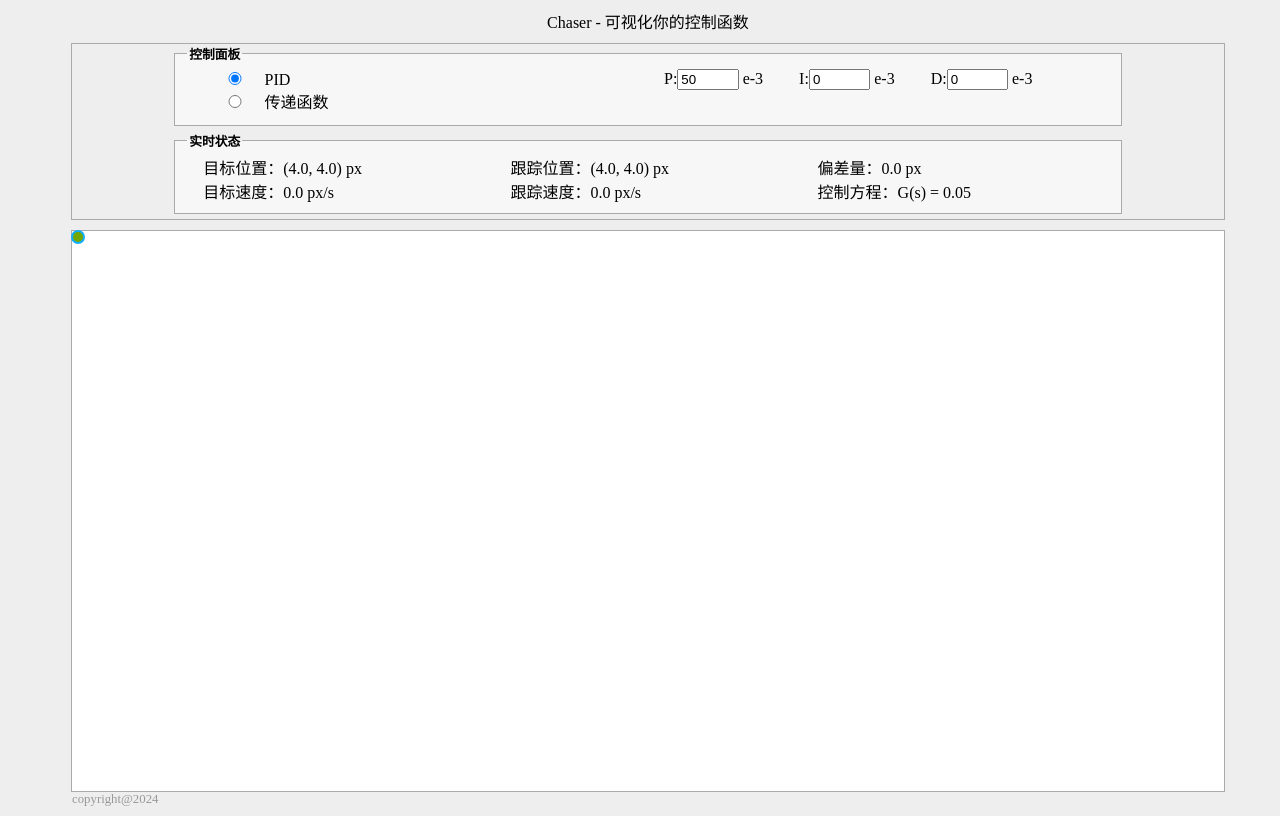
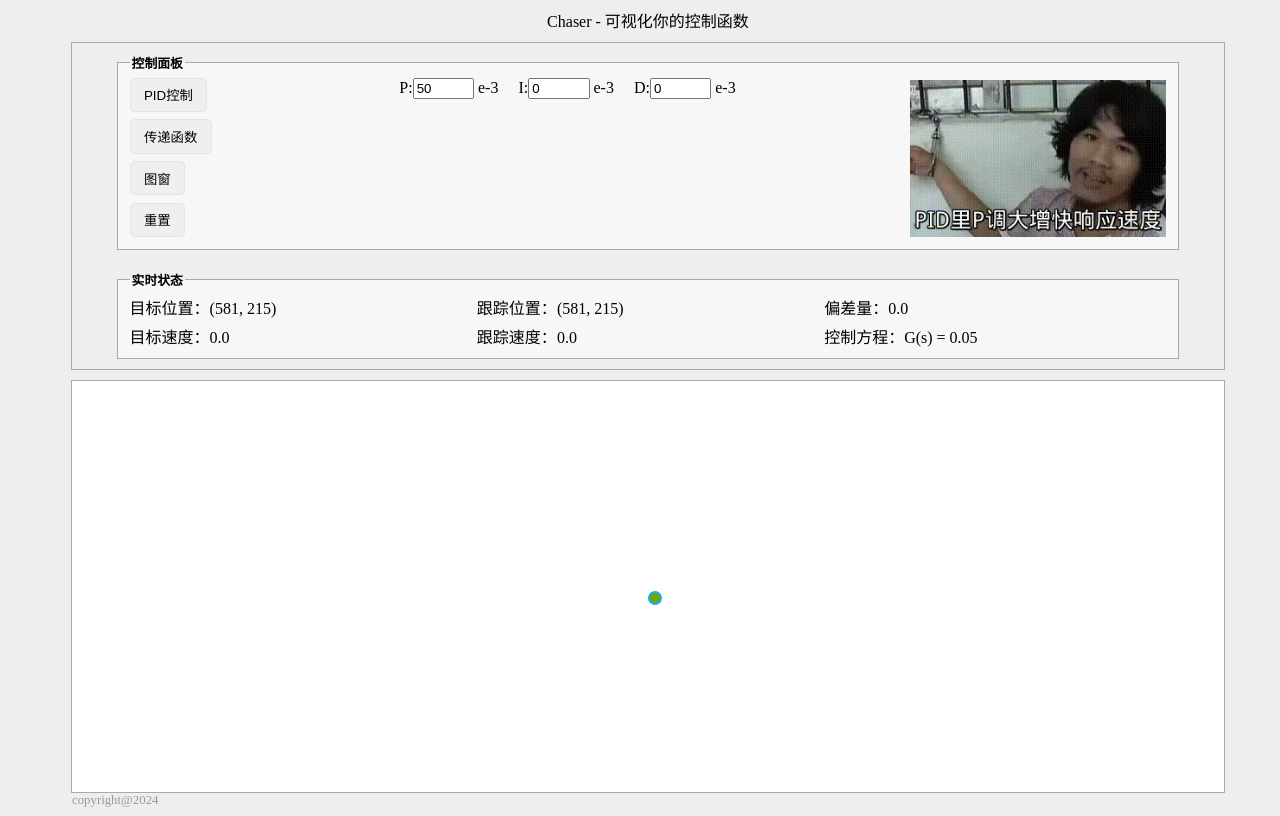
Before and after one commit to 3plus10i/chaser, a plain HTML site: page index.html in a window 1280 px wide. Drawn offline with Linux system fonts and the light colour scheme.

Commit message:
修改： 1.调整元素尺寸和样式，统一网格样式 2.将控制模式选项改为按钮区，增加周老师动图 3.PID参数限幅，增加重置按钮 4.配置chaser初始化

```diff
--- a/index.html
+++ b/index.html
@@ -12,67 +12,49 @@
             justify-content: center;
             align-items: center;
             width: 100%;
-            height: 100vh; /* 使容器高度占满视口高度 */
+            height: 100vh;
         }
 
 
         #panelContainer {
             display: flex;
             flex-direction: column;
-            align-items: center;
-            width: 90%;
+            align-items: center; /* 水平居中 */
+            width: 90vw;
             border: 1px solid #aaa;
             margin: 10px 0;
+        }
+
+        #canvas2D {
+            display: flex;
+            flex-direction: column;
+            align-items: center; /* 水平居中 */
+            position: relative;
+            width: 90vw;
+            height: 100%;
+            border: 1px solid #aaa;
+            background-color: #fff;
         }
 
         #panelContainer .panel {
             background-color: #f7f7f7;
             border: 1px solid #aaa;
-            width: 80%;
-            margin-bottom: 5px;
+            width: 90%;
+            margin: 10px 10px;
         }
 
-
-        #controlPanel {
-            display: flex;
-            height: 4em;
+        #controlPanel input[type="number"] {
+            width: 4em;
         }
 
-        #controlPanel input {
-            width: 4em; /* 设置 PID 控制输入框的宽度 */
+        #pid-config span {
+            margin: 0.5em;
         }
-
-        #controlPanel span {
-            margin: 0 1em;
-        }
-
-
-        #statusPanel {
-            display: flex;
-        }
-
-        #statusPanel div {
-            margin: 0 1em;
-        }
-
 
         fieldset legend {
             font-size: 0.8em;
             font-weight: bold;
         }
-
-
-        #trackingArea {
-            display: flex;
-            flex-direction: column;
-            align-items: center;
-            position: relative;
-            width: 90%;
-            height: 70%;
-            background-color: #fff;
-            border: 1px solid #aaa;
-        }
-
 
         #target, #chaser {
             position: absolute;
@@ -104,58 +86,99 @@
             width: 90%;
         }
 
+
+        .grid-container {
+            display: grid;
+            grid-gap: 5px; /* 网格项之间的间距 */
+        }
+        .grid-item {
+            border: 0px solid #000;
+        }
+
+        .btn {
+            padding: 0.5em 1em;
+            border: 1px solid #e4e4e4;
+            border-radius: 5px;
+            background-color: none;
+            cursor: pointer;
+        }
+        .btn:hover {
+            background-color: #e7e7e7;
+        }
+        .btn-down {
+            border: 1px solid #07C160;
+        }
+
+
     </style>
 </head>
 <body>
     <div>Chaser - 可视化你的控制函数</div>
+    <!-- <div style="width: 90%;height:100%;top:0px"> -->
         <div id="panelContainer">
-        <fieldset id="controlPanel" class="panel" style="display: grid; grid-template-columns: repeat(2, 1fr);">
+
+            <fieldset id="controlPanel" class="grid-container panel", style="grid-template-columns: 1fr 2fr 1fr;">
                 <legend>控制面板</legend>
-            <div style="display: grid; grid-template-rows: 2;">
-                <span>
-                    <input type="radio" id="mode-pid" name="controller" checked><label for="pid">PID</label>
-                </span>
-                <span>
-                    <input type="radio" id="mode-func" name="controller"><label for="transferFunction">传递函数</label>
-                </span>
+                <!-- 按钮区域 -->
+                <div id="mode" class="grid-container" style="grid-template-rows: repeat(4, 1fr); margin-right: 4em;">
+                    <div class="grid-item">
+                        <button id="mode-pid" class="btn">PID控制</button>
                     </div>
+                    <div class="grid-item">
+                        <button id="mode-func" class="btn">传递函数</button>
+                    </div>
+                    <div class="grid-item">
+                        <button id="mode-canvas" class="btn">图窗</button>
+                    </div>
+                    <div class="grid-item">
+                        <button id="reset" class="btn">重置</button>
+                    </div>
+                </div>
+                <!-- PID模式参数 -->
                 <div id="pid-config">
-                <span> <label for="pGain">P:</label><input type="number" id="pGain" value="50" step="10"> e-3</span>
-                <span> <label for="iGain">I:</label><input type="number" id="iGain" value="0" step="10"> e-3</span>
-                <span> <label for="dGain">D:</label><input type="number" id="dGain" value="0" step="10"> e-3</span>
+                    <span> <label for="pGain">P:</label><input type="number" id="pGain" value="50" step="10" min="0" max="1000"> e-3</span>
+                    <span> <label for="iGain">I:</label><input type="number" id="iGain" value="0" step="1" min="0" max="1000"> e-3</span>
+                    <span> <label for="dGain">D:</label><input type="number" id="dGain" value="0" step="10" min="0" max="1000"> e-3</span>
                 </div>
+                <!-- 传递函数模式参数 -->
                 <div id="func-config" style="display: none;">
                     <span> <label for="numerator">分子:</label><input type="text" id="numerator" value="1"> </span>
                     <span> <label for="denominator">分母:</label><input type="text" id="denominator" value="1"> </span>
                 </div>
+                <div>
+                    <img src="./mrzhou.gif" alt="gif" style="width: 100%; height: 100%;object-fit: contain;">
+                </div>
             </fieldset>
-        <fieldset id="statusPanel" class="panel" style="display: grid; grid-template-columns: repeat(3, 1fr);">
+
+            <fieldset id="statusPanel" class="grid-container panel" style="grid-template-rows: repeat(2, 1fr); grid-template-columns: repeat(3, 1fr);">
                 <legend>实时状态</legend>
-            <div>目标位置：<span id="targetPosition">(0, 0)</span> px</div>
-            <div>跟踪位置：<span id="chaserPosition">(0, 0)</span> px</div>
-            <div>偏差量：<span id="mismatch">  0</span> px</div>
+                <div class="grid-item">目标位置：<span id="targetPosition">(0, 0)</span></div>
+                <div class="grid-item">跟踪位置：<span id="chaserPosition">(0, 0)</span></div>
+                <div class="grid-item">偏差量：<span id="mismatch">  0</span></div>
 
-            <div>目标速度：<span id="targetSpeed">0</span> px/s</div>
-            <div>跟踪速度：<span id="chaserSpeed">0</span> px/s</div>
-            <div class="hide">全局时钟：<span id="globalClock">0</span> s</div>
-
-            <div>控制方程：<span id="transferFunction">G(s) = 1/s </span> </div>
+                <div class="grid-item">目标速度：<span id="targetSpeed">0</span></div>
+                <div class="grid-item">跟踪速度：<span id="chaserSpeed">0</span></div>
+                <div class="grid-item">控制方程：<span id="transferFunction">G(s) = 1/s </span></div>
 
             </fieldset>
         </div>
 
-    <div id="trackingArea">
+        <div id="canvas2D">
             <div id="target"></div>
             <div id="chaser"></div>
         </div>
 
+        <!-- <div id="canvas1DContainer" style="border: 1px solid #aaa;">
+            <canvas id="canvas1D" width="800" height="600"></canvas>
+        </div> -->
+
         <div id="footnote">copyright@2024</div>
-
+    <!-- </div> -->
 
     <script>
         document.addEventListener("DOMContentLoaded", () => {
             const panelContainer = document.getElementById('panelContainer');
-            const trackingArea = document.getElementById('trackingArea');
+            const canvas2D = document.getElementById('canvas2D');
             const target = document.getElementById('target');
             const chaser = document.getElementById('chaser');
             const pGainInput = document.getElementById('pGain');
@@ -218,12 +241,13 @@
             }
             target.style.width = `${targetStyle.width}px`;
             target.style.height = `${targetStyle.height}px`;
-            target.style.left = `0px`;
-            target.style.top = `0px`;
+            const rect = canvas2D.getBoundingClientRect();
+            target.style.left = `${rect.width/2}px`;
+            target.style.top = `${rect.height/2}px`;
             chaser.style.width = `${chaserStyle.width}px`;
             chaser.style.height = `${chaserStyle.height}px`;
-            chaser.style.left = `0px`;
-            chaser.style.top = `0px`;
+            chaser.style.left = `${rect.width/2}px`;
+            chaser.style.top = `${rect.height/2}px`;
 
             // 解析传递函数
             function parsePidTF(p, i, d){
@@ -239,18 +263,19 @@
             const funcConfig = document.getElementById('func-config');
             const modePID = document.getElementById('mode-pid');
             const modeFunc = document.getElementById('mode-func');
-            modePID.addEventListener('change', () => {
-                if (modePID.checked) {
-                    funcConfig.style.display = 'none';
-                    pidConfig.style.display = 'block';
-                }
+
+            modePID.addEventListener('click', () => {
+                modePID.classList.add('btn-down');
+                modeFunc.classList.remove('btn-down');
+                funcConfig.style.setProperty('display', 'none');
+                pidConfig.style.setProperty('display', 'block');
             });
-            modeFunc.addEventListener('change', () => {
-                if (modeFunc.checked) {
-                    pidConfig.style.display = 'none';
-                    funcConfig.style.display = 'grid';
-                    funcConfig.style.setProperty('grid-template-rows', 'auto');
-                }
+            modeFunc.addEventListener('click', () => {
+                modeFunc.classList.add('btn-down');
+                modePID.classList.remove('btn-down');
+                pidConfig.style.setProperty('display', 'none');
+                funcConfig.style.setProperty('display', 'grid');
+                funcConfig.style.setProperty('grid-template-rows', '1fr 1fr');
             });
 
             // 监听更新 PID 参数
@@ -261,6 +286,10 @@
                 pGain = parseFloat(pGainInput.value);
                 iGain = parseFloat(iGainInput.value);
                 dGain = parseFloat(dGainInput.value);
+                // 检查并限制参数范围
+                pGain = Math.max(0, pGain);
+                iGain = Math.max(0, iGain);
+                dGain = Math.max(0, dGain);
                 transferFunction.textContent = parsePidTF(pGain*0.001, iGain*0.001, dGain*0.001);
             }
             pGainInput.addEventListener('input', updatePIDParams);
@@ -268,18 +297,8 @@
             dGainInput.addEventListener('input', updatePIDParams);
             updatePIDParams();
 
-            // // 光标移动事件绑定
-            // trackingArea.addEventListener('mousemove', (event) => {
-            //     const rect = trackingArea.getBoundingClientRect();
-            //     targetX = event.clientX - rect.left;
-            //     targetY = event.clientY - rect.top;
-            //     target.style.left = `${targetX - targetStyle.width/2}px`;
-            //     target.style.top = `${targetY - targetStyle.height/2}px`;
-            // });
-
-
-            // 当鼠标在trackingArea内按下时，设置target位置并开始跟踪移动
-            trackingArea.addEventListener('mousedown', (e) => {
+            // 当鼠标在canvas2D内按下时，设置target位置并开始跟踪移动
+            canvas2D.addEventListener('mousedown', (e) => {
                 if (e.button === 0) { // 0代表鼠标左键
                     isMouseDown = true;
                     setTargetPosition(e);
@@ -287,33 +306,30 @@
             });
 
             // 当鼠标移动时，如果isMouseDown为true，则更新target位置
-            trackingArea.addEventListener('mousemove', (e) => {
+            canvas2D.addEventListener('mousemove', (e) => {
                 if (isMouseDown) {
                     setTargetPosition(e);
                 }
             });
 
-            // 当鼠标松开或离开trackingArea时，停止跟踪
-            trackingArea.addEventListener('mouseup', () => isMouseDown = false);
-            // trackingArea.addEventListener('mouseleave', () => isMouseDown = false);
+            // 当鼠标松开或离开canvas2D时，停止跟踪
+            canvas2D.addEventListener('mouseup', () => isMouseDown = false);
+            // canvas2D.addEventListener('mouseleave', () => isMouseDown = false);
 
             // 设置target的位置到鼠标位置的函数
             function setTargetPosition(e) {
-                const rect = trackingArea.getBoundingClientRect(); // 获取trackingArea的位置和大小
-                const x = e.clientX - rect.left; // 计算鼠标位置相对于trackingArea的X坐标
-                const y = e.clientY - rect.top; // 计算鼠标位置相对于trackingArea的Y坐标
-                // 更新target的位置
-                target.style.left = `${x - targetStyle.width / 2}px`; // 调整位置使光标位于target中心
+                const rect = canvas2D.getBoundingClientRect();
+                const x = e.clientX - rect.left;
+                const y = e.clientY - rect.top;
+                target.style.left = `${x - targetStyle.width / 2}px`;
                 target.style.top = `${y - targetStyle.height / 2}px`;
             }
 
-
-
-            trackingArea.addEventListener('mouseenter', () => {
-                trackingArea.style.cursor = 'crosshair';
+            canvas2D.addEventListener('mouseenter', () => {
+                canvas2D.style.cursor = 'crosshair';
             });
-            trackingArea.addEventListener('mouseleave', () => {
-                trackingArea.style.cursor = 'auto';
+            canvas2D.addEventListener('mouseleave', () => {
+                canvas2D.style.cursor = 'auto';
                 isMouseDown = false;
             });
 
@@ -349,19 +365,17 @@
                 // 记录状态
                 targetHistory.record(targetX, targetY);
                 chaserHistory.record(chaserX, chaserY);
-                // 全局时钟显示
-                globalClockDisplay.textContent = (globalClock / 1000).toFixed(1);
                 // 偏差显示
                 mismatch.textContent = Math.sqrt(errorX**2 + errorY**2).toFixed(1);
                 // 位置速度显示
                 tp0 = targetHistory.get(1)[0];
-                targetPosition.textContent = `(${tp0.x.toFixed(1)}, ${tp0.y.toFixed(1)})`;
+                targetPosition.textContent = `(${tp0.x.toFixed(0)}, ${tp0.y.toFixed(0)})`;
                 tp1 = targetHistory.get(2)[0];
                 speed = Math.sqrt((tp0.x - tp1.x)**2 + (tp0.y - tp1.y)**2) / (globalClockInterval*10 / 1000);
                 targetSpeed.textContent = speed.toFixed(1);
 
                 cp0 = chaserHistory.get(1)[0];
-                chaserPosition.textContent = `(${cp0.x.toFixed(1)}, ${cp0.y.toFixed(1)})`;
+                chaserPosition.textContent = `(${cp0.x.toFixed(0)}, ${cp0.y.toFixed(0)})`;
                 cp1 = chaserHistory.get(2)[0];
                 speed = Math.sqrt((cp0.x - cp1.x)**2 + (cp0.y - cp1.y)**2) / (globalClockInterval*10 / 1000);
                 chaserSpeed.textContent = speed.toFixed(1);
@@ -379,7 +393,29 @@
             setInterval(() => {
                 updateStates();
             }, globalClockInterval*10);
+
+            // 重置按钮
+            const resetButton = document.getElementById('reset');
+            resetButton.addEventListener('click', () => {
+                chaserX = 0;
+                chaserY = 0;
+                chaser.style.left = `${chaserX}px`;
+                chaser.style.top = `${chaserY}px`;
+                integralX = 0;
+                integralY = 0;
+                previousErrorX = 0;
+                previousErrorY = 0;
+                pGainInput.value = 50;
+                iGainInput.value = 0;
+                dGainInput.value = 0;
+            });
+
+
+
+
         });
     </script>
+    <!-- TODO -->
+    <!-- <script src="https://cdn.staticfile.net/Chart.js/3.9.1/chart.js"></script> -->
 </body>
 </html>
```
Also changed, not shown: mrzhou.gif (added). Lines whose indentation alone changed are shown as unchanged.
